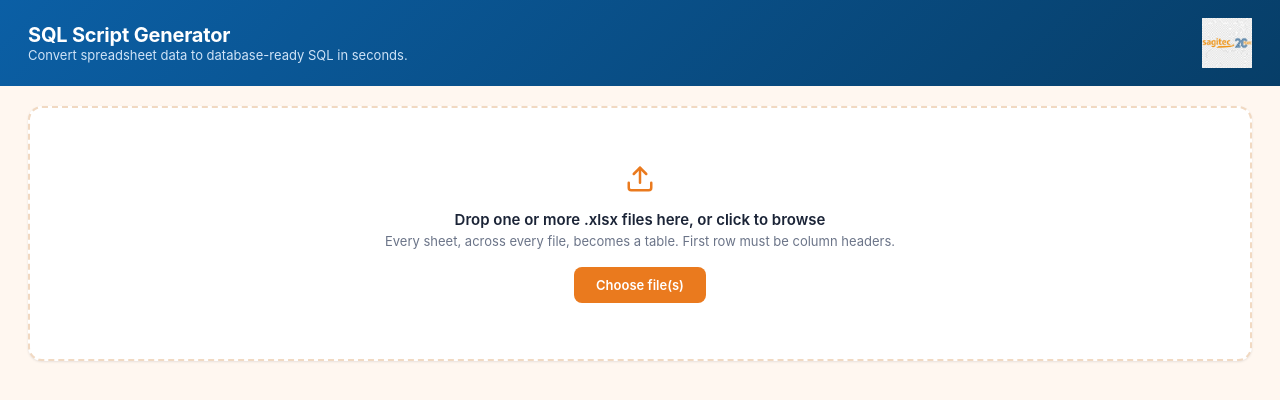
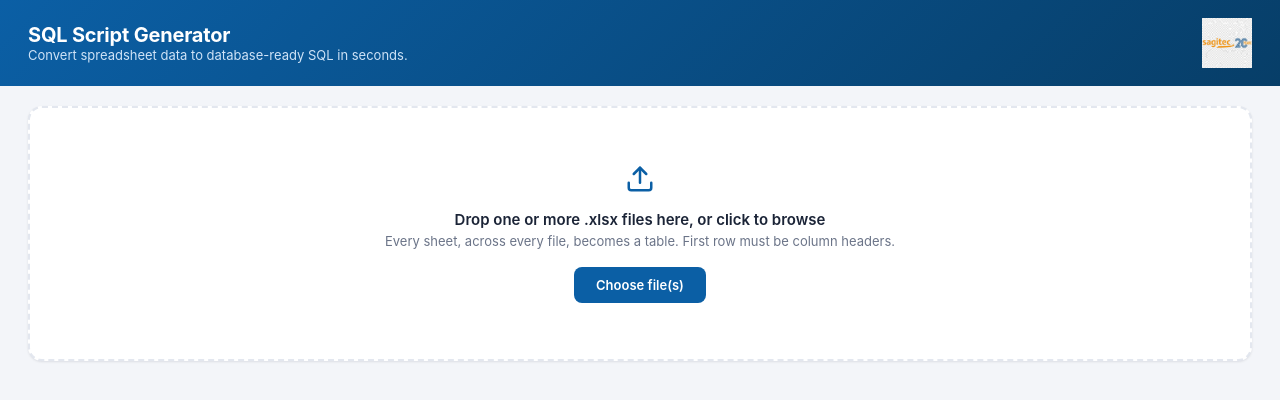
Before and after one commit to siddartha0331-arch/SQL-Script-Generator, a React (Vite) app: page / in a window 1280 px wide. Shown: the top 400 px of the page. Built offline with nearby package versions, Linux system fonts and the light colour scheme.

Commit message:
Update theme colors and adjust brand accents

```diff
--- a/src/theme.js
+++ b/src/theme.js
@@ -1,36 +1,34 @@
 export const theme = {
-  pageBg: "#FFF7F0",
+  pageBg: "#F3F5F9",
   cardBg: "#FFFFFF",
-  cardBorder: "#F1D9C2",
+  cardBorder: "#E3E7EF",
   cardShadow: "0 1px 2px rgba(16,24,40,0.04), 0 1px 3px rgba(16,24,40,0.06)",
 
   textPrimary: "#1B2437",
   textSecondary: "#6B7488",
   textMuted: "#9AA3B5",
 
-  // Brand is now ORANGE (used by left/right panels, primary buttons, highlights)
-  brandBlue: "#EA7A1E",
-  brandBlueDark: "#C25E0F",
-  brandBlueLight: "#FFF1E2",
-  brandBlueBorder: "#F6C79A",
+  brandBlue: "#0B5FA5",
+  brandBlueDark: "#084A82",
+  brandBlueLight: "#EAF3FC",
+  brandBlueBorder: "#BFDBF7",
 
-  // Header keeps the deep blue for contrast against orange panels
   headerBgFrom: "#0B5FA5",
   headerBgTo: "#073E68",
   headerText: "#FFFFFF",
   headerSubtext: "#CFE3F7",
 
-  // Accent is now BLUE (used where orange was previously the accent)
-  accentOrange: "#0B5FA5",
-  accentOrangeDark: "#084A82",
+  accentOrange: "#F2994A",
+  accentOrangeDark: "#D9822B",
 
   success: "#1E9E6A",
   successBg: "#E9F8F1",
+
   danger: "#D64545",
   dangerBg: "#FDEEEE",
   dangerBorder: "#F6C6C6",
 
-  codeBg: "#FFF7F0",
-  codeBorder: "#F1D9C2",
+  codeBg: "#F6F8FB",
+  codeBorder: "#E1E6EF",
   codeText: "#1F2A44",
 };
```
